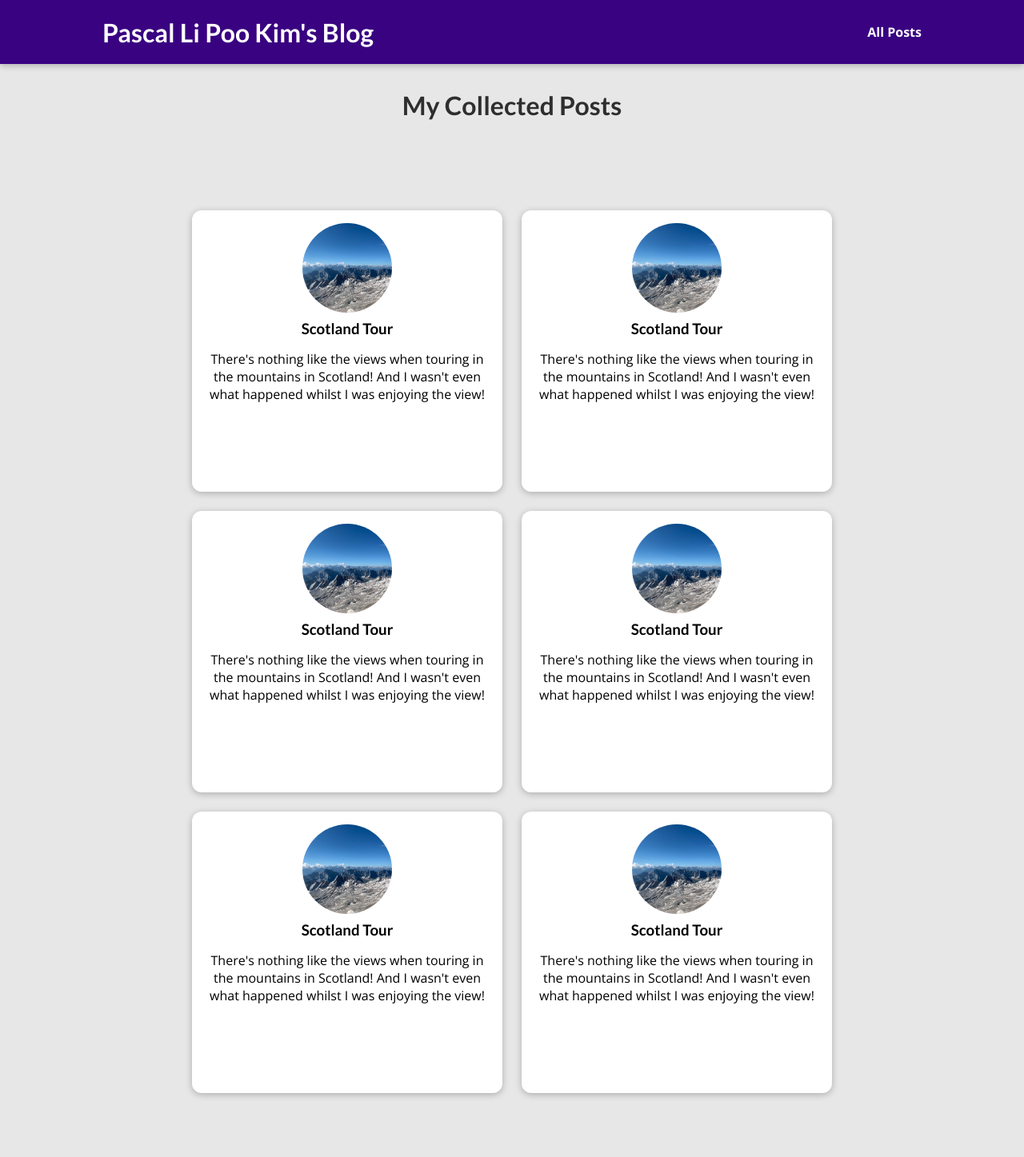
After one commit to PascalLiPooKim/django-project-building-a-blog, a Django app: template my_site/blog/templates/blog/all-posts.html in a window 1280 px wide. The commit adds this page. Shown: the whole page at 80% size. Run offline with Django 4.2, Linux system fonts and the light colour scheme; the template is opened without the code that fills it, so the values that code supplies are empty.

Commit message:
add "All Posts" page and style

```diff
--- /dev/null
+++ b/my_site/blog/static/blog/all-posts.css
@@ -0,0 +1,43 @@
+body {
+  background-color: #e7e7e7;
+}
+
+#main-navigation {
+  background-color: #390281;
+  box-shadow: 0 2px 8px rgba(0, 0, 0, 0.25);
+}
+
+#all-posts {
+  margin: 7rem auto;
+  width: 90%;
+  max-width: 60rem;
+}
+
+#all-posts h2 {
+  text-align: center;
+  font-size: 2rem;
+  color: #2e2e2e;
+  margin: 3rem 0;
+}
+
+ul {
+  list-style: none;
+  margin: 0 15rem 5rem 15rem;
+  padding: 0;
+  display: grid;
+  grid-template-columns: repeat(auto-fill, minmax(17rem, 1fr));
+  gap: 1.5rem;
+}
+
+.post img {
+  width: 7rem;
+  height: 7rem;
+}
+
+.post a {
+  height: 22rem;
+  transform-origin: center;
+  box-shadow: 0 2px 8px rgba(0, 0, 0, 0.25);
+  border-radius: 12px;
+  background-color: white;
+}
--- /dev/null
+++ b/my_site/blog/static/blog/post.css
@@ -0,0 +1,43 @@
+.post {
+    display: flex;
+    flex-direction: column;
+    align-items: center;
+    text-align: center;
+  }
+
+.post a {
+    text-decoration: none;
+    color: black;
+    transition: all 0.2s ease;
+    padding: 1rem;
+}
+
+.post a:hover,
+.post a:active {
+transform: scale(1.1);
+background-color: #390281;
+color: white;
+}
+
+.post img {
+width: 10rem;
+height: 10rem;
+object-fit: cover;
+border-radius: 50%;
+}
+
+.post h3 {
+margin: 0.25rem 0;
+}
+
+.post time {
+color: #666666;
+margin: 0.25rem;
+font-style: italic;
+font-size: 0.85rem;
+}
+
+.post:hover time,
+.post:active time {
+color: white;
+}
--- /dev/null
+++ b/my_site/blog/templates/blog/all-posts.html
@@ -0,0 +1,27 @@
+{% extends "base.html" %}
+{% load static %}
+
+
+
+{% block title %}
+    All My Posts
+{% endblock %}
+
+{%block css_files %}
+    <link rel="stylesheet" href="{% static "blog/post.css" %}" >
+    <link rel="stylesheet" href="{% static "blog/all-posts.css" %}" >
+{% endblock %}
+
+{% block content %}
+    <section id="all-posts">
+        <h2>My Collected Posts </h2>
+    </section>
+    <ul>
+        {% include "blog/include/post.html" %}
+        {% include "blog/include/post.html" %}
+        {% include "blog/include/post.html" %}
+        {% include "blog/include/post.html" %}
+        {% include "blog/include/post.html" %}
+        {% include "blog/include/post.html" %}
+    </ul>
+{% endblock %}
--- /dev/null
+++ b/my_site/blog/templates/blog/include/post.html
@@ -0,0 +1,16 @@
+{% load static %}
+
+
+<li>
+    <article class="post">
+        <a href="">
+            <img src="{% static  "blog/images/mountains.jpg" %}" alt="Scotland Tour" />
+            <div class="post__content">
+                <h3> Scotland Tour </h3>
+                <p> There's nothing like the views when touring in the mountains in Scotland! And I wasn't even
+                    what happened whilst I was enjoying the view!
+                </p>
+            </div>
+        </a>
+    </article>
+</li>
--- a/my_site/blog/views.py
+++ b/my_site/blog/views.py
@@ -6,7 +6,7 @@ def starting_page(request):
     return render(request, "blog/index.html")
 
 def posts(request):
-    pass
+    return render(request, "blog/all-posts.html")
 
 def post_detail(request):
     pass
--- a/my_site/static/app.css
+++ b/my_site/static/app.css
@@ -29,20 +29,23 @@ h3 {
   position: absolute;
   top: 0;
   left: 0;
+  background-color: violet;
 }
 
 #main-navigation a {
-  text-decoration: none;
-  color: white;
-  font-weight: bold;
+text-decoration: none;
+color: white;
+font-weight: bold;
 }
 
 #main-navigation a:hover,
 #main-navigation a:active {
-  color: #cf79f1;
+color: #cf79f1;
+/* padding:4px; */
 }
 
 #main-navigation h1 a:hover,
 #main-navigation h1 a:active {
-  color: white;
+color: white;
+/* padding:3px; */
 }
--- a/my_site/templates/base.html
+++ b/my_site/templates/base.html
@@ -15,7 +15,17 @@
     <link rel="stylesheet" href="{% static "app.css" %}" >
     {% block css_files %}{% endblock %}
   </head>
+
   <body>
+
+    <header id="main-navigation">
+      <h1><a href="">Pascal Li Poo Kim's Blog</a></h1>
+      <nav>
+          <a href="">All Posts</a>
+      </nav>
+    </header>
+
+
     {% block content %}{% endblock %}
   </body>
 </html>
```
Also changed, not shown: my_site/blog/static/blog/index.css (+9 -73 lines), my_site/blog/templates/blog/index.html (+5 -21 lines).
